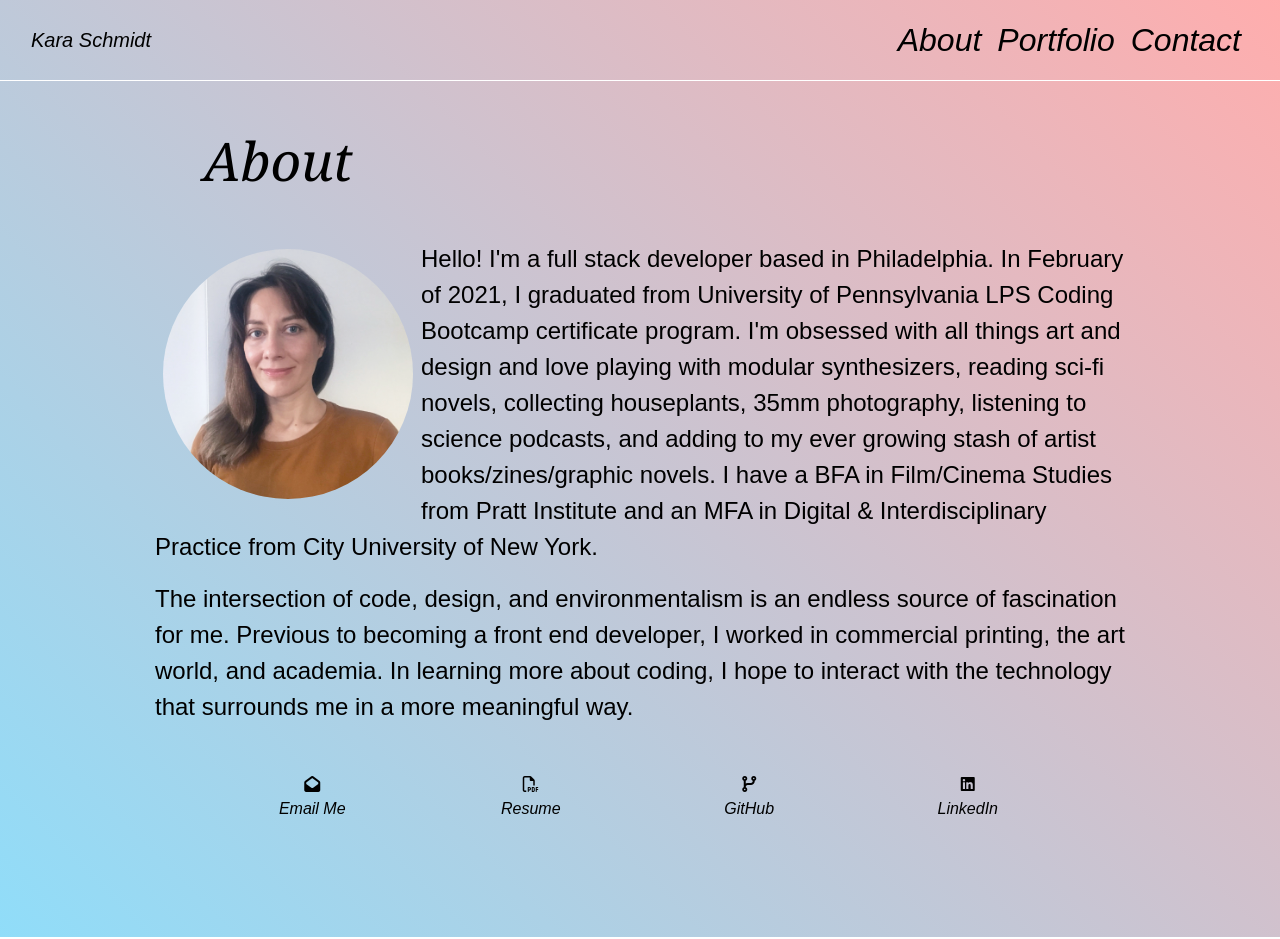
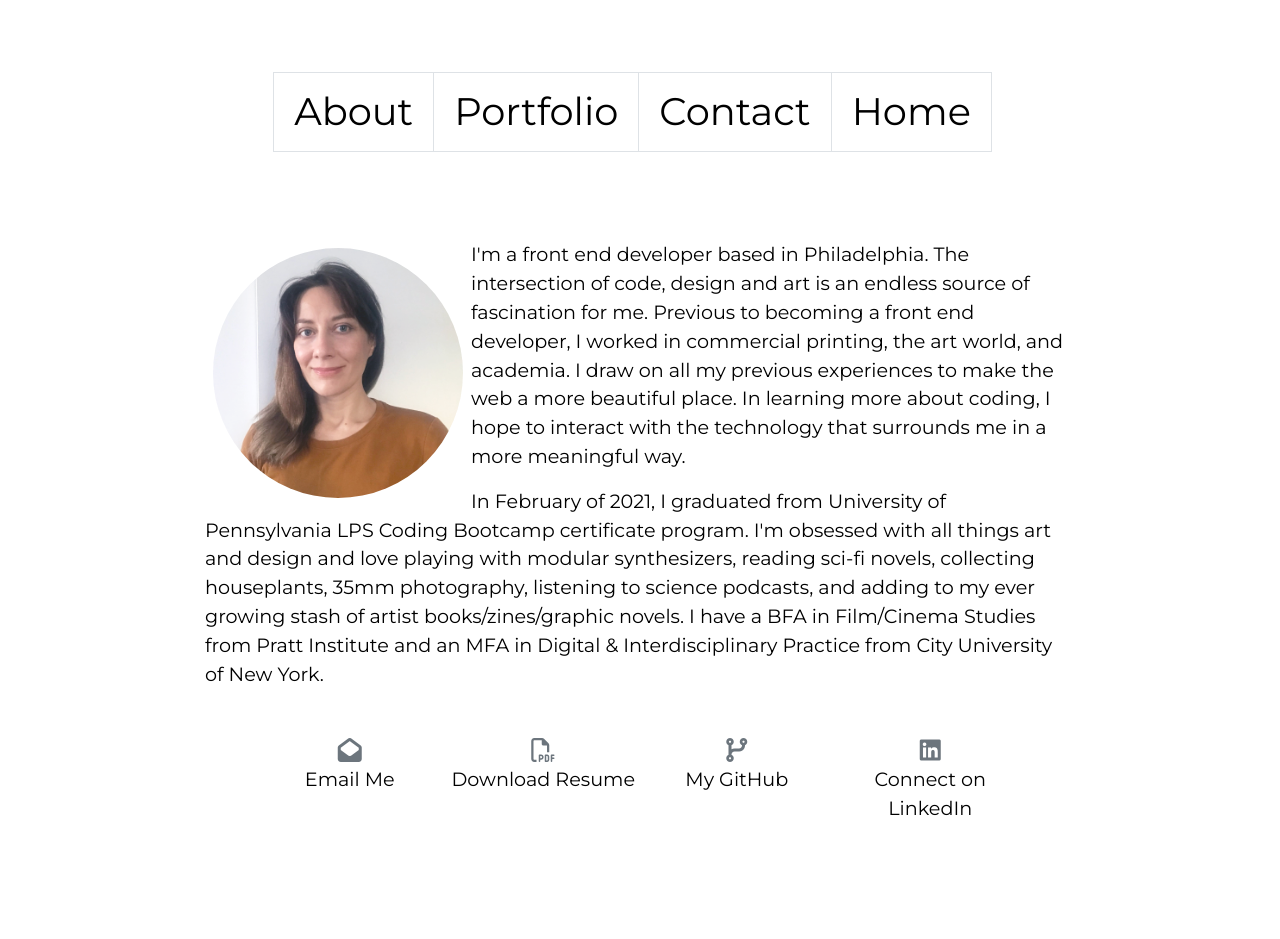
Before and after one commit to karajsch/react-portfolio, a React (Create React App) app: page /About in a window 1280 px wide. Built offline with nearby package versions, Linux system fonts and the light colour scheme.

Commit message:
trying again

```diff
--- a/package.json
+++ b/package.json
@@ -1,6 +1,6 @@
 {
   "name": "react-portfolio",
-  "homepage": "https://karajsch.github.io/react-portfolio/",
+  "homepage": "https://karajsch.github.io",
   "version": "0.1.0",
   "private": true,
   "dependencies": {
@@ -8,7 +8,6 @@
     "@testing-library/react": "^11.2.5",
     "@testing-library/user-event": "^12.6.3",
     "bootstrap": "^4.6.0",
-    "gh-pages": "^3.1.0",
     "react": "^17.0.1",
     "react-bootstrap": "^1.4.3",
     "react-dom": "^17.0.1",
@@ -41,5 +40,8 @@
       "last 1 firefox version",
       "last 1 safari version"
     ]
+  },
+  "devDependencies": {
+    "gh-pages": "^3.1.0"
   }
 }
--- a/public/index.html
+++ b/public/index.html
@@ -14,6 +14,8 @@
   rel="stylesheet"
   href="https://cdnjs.cloudflare.com/ajax/libs/animate.css/4.1.1/animate.min.css"
 />
+<link rel="preconnect" href="https://fonts.gstatic.com">
+<link href="https://fonts.googleapis.com/css2?family=Montserrat&display=swap" rel="stylesheet">
 </head>
 <script src="https://kit.fontawesome.com/82ef6d5fbe.js" crossorigin="anonymous"></script>
 <body>
--- a/src/components/Footer/style.css
+++ b/src/components/Footer/style.css
@@ -3,5 +3,5 @@ footer {
     position:absolute;
     bottom:0;
     width:100%;
-    height:20px;
+    height:40px;
 }
--- a/src/components/Navbar/index.js
+++ b/src/components/Navbar/index.js
@@ -2,22 +2,23 @@ import React from "react";
 import { Link } from "react-router-dom";
 import "./style.css";
 
-// Depending on the current path, this component sets the "active" class on the appropriate navigation link item
+// Depending on tde current patd, tdis component sets tde "active" class on tde appropriate navigation link item
 function Navbar() {
   return (
     <nav className="navbar navbar-expand-lg">
-      <div className="container-fluid">
+      <div className="container-fluid nav justify-content-center">
+        <div>
+          <ul className="navbar-nav d-flex">
+          <table className="table table-bordered">
+            <tbody>
+              <tr>
+              <td id="about">
 
-        <Link className="navbar-brand" to="/">
-        Kara Schmidt
-        </Link>
-        <div>
-          <ul className="navbar-nav">
-            <li className="nav-item">
+                <li className="nav-item">
               <Link
                 to="About"
                 className={
-                  window.location.pathname === "/About"
+                  window.location.patdname === "/About"
                     ? "nav-link active"
                     : "nav-link"
                 }
@@ -25,11 +26,13 @@ function Navbar() {
                 About
               </Link>
             </li>
+            </td>
+            <td  id="portfolio">
             <li className="nav-item">
               <Link
                 to="/Projects"
                 className={
-                  window.location.pathname === "/Projects"
+                  window.location.patdname === "/Projects"
                     ? "nav-link active"
                     : "nav-link"
                 }
@@ -37,11 +40,12 @@ function Navbar() {
                 Portfolio
               </Link>
             </li>
+            </td> <td  id="contact">
             <li className="nav-item">
               <Link
                 to="/Contact"
                 className={
-                  window.location.pathname === "/Contact"
+                  window.location.patdname === "/Contact"
                     ? "nav-link active"
                     : "nav-link"
                 }
@@ -49,6 +53,23 @@ function Navbar() {
                 Contact
               </Link>
             </li>
+            </td> <td  id="home">
+            <li className="nav-item">
+              <Link
+                to="/"
+                className={
+                  window.location.patdname === "/"
+                    ? "nav-link active"
+                    : "nav-link"
+                }
+              >
+                Home
+              </Link>
+            </li>
+        </td></tr>
+  </tbody>
+</table>
+
           </ul>
         </div>
       </div>
--- a/src/components/Navbar/style.css
+++ b/src/components/Navbar/style.css
@@ -1,4 +1,29 @@
 .navbar {
-    border-bottom: solid 1px #FFF;
-    font-size: 200%;
+  font-size: 200%;
+  margin: 5%;
+  line-height: 100%;
 }
+
+.nav-link:hover {
+    background-color:transparent;
+  }
+
+#about:hover {
+  background-color: rgb(188, 255, 190);
+}
+
+#portfolio:hover {
+  background-color: rgb(255, 255, 205);
+}
+
+#contact:hover {
+    background-color: rgb(202, 241, 255);
+  }
+
+#home:hover {
+    background-color: #ffe1e1;
+  }
+
+#about:hover, #portfolio:hover, #contact:hover, #home:hover {
+    transition:0.5s;
+  }
--- a/src/components/pages/About.js
+++ b/src/components/pages/About.js
@@ -5,15 +5,21 @@ function About() {
   return (
     <div>
       <div className="container-fluid" id="aboutme">
-        <h1 className="m-5">About</h1>
         <img
           src={Kara}
           height="250"
           className="m-2 rounded-circle responsive float-left"
-          id="kara-img"
-        />
+          id="kara-img" alt="Portrait photo" />
         <p>
-          Hello! I'm a full stack developer based in Philadelphia. In February
+          I'm a front end developer based in Philadelphia. The intersection of code, design and art is an endless
+          source of fascination for me. Previous to becoming a front end
+          developer, I worked in commercial printing, the art world, and
+          academia. I draw on all my previous experiences to make the web a more beautiful place. In learning more about coding, I hope to interact with the
+          technology that surrounds me in a more meaningful way.
+        </p>
+
+        <p>
+        In February
           of 2021, I graduated from University of Pennsylvania LPS Coding
           Bootcamp certificate program. I'm obsessed with all things art and
           design and love playing with modular synthesizers, reading sci-fi
@@ -23,36 +29,28 @@ function About() {
           Pratt Institute and an MFA in Digital & Interdisciplinary Practice
           from City University of New York.
         </p>
-
-        <p>
-          The intersection of code, design, and environmentalism is an endless
-          source of fascination for me. Previous to becoming a front end
-          developer, I worked in commercial printing, the art world, and
-          academia. In learning more about coding, I hope to interact with the
-          technology that surrounds me in a more meaningful way.
-        </p>
         <div className="row row-cols-2 row-cols-md-4 row-cols-lg-4 row-cols-xl-4 m-5">
           <div className="text-center mb-5">
-            <i className="fas fa-envelope-open"></i> <br />
+            <i className="fas fa-envelope-open fa-lg text-secondary"></i> <br />
             <a href="karaiscoding@gmail.com">Email Me</a>
           </div>
 
           <div className="text-center mb-5">
-            <i class="far fa-file-pdf"></i> <br />
-            <a href="Resume_02-09-2021.pdf">Resume</a>
+            <i className="far fa-file-pdf fa-lg text-secondary"></i> <br />
+            <a href="Resume_02-09-2021.pdf">Download Resume</a>
           </div>
 
           <div className="text-center mb-5">
-            <i class="fas fa-code-branch"></i> <br />
+            <i className="fas fa-code-branch fa-lg text-secondary"></i> <br />
             <a href="https://github.com/karajsch" target="_new">
-              GitHub
+              My GitHub
             </a>
           </div>
 
           <div className="text-center mb-5">
-            <i class="fab fa-linkedin"></i> <br />
+            <i className="fab fa-linkedin fa-lg text-secondary"></i> <br />
             <a href="https://www.linkedin.com/in/karajsch/" target="_new">
-              LinkedIn
+            Connect on LinkedIn
             </a>
           </div>
         </div>
--- a/src/components/pages/Contact.js
+++ b/src/components/pages/Contact.js
@@ -3,7 +3,6 @@ import React from "react";
 const Contact = () => (
   <div>
       <div className="container-fluid w-75">
-        <h1 className="m-5">Contact</h1>
         <div className="row row-cols-1 row-cols-md-2 row-cols-lg-2 row-cols-xl-2 m-5">
         <div className="col">
         <p>e | <a href="mailto: karaiscoding@gmail.com">karaiscoding@gmail.com</a> </p>
@@ -21,14 +20,14 @@ const Contact = () => (
                             Your Email Address
                             <div className="form-group w-75">
                                 <input type="email" className="form-control" name="_replyto"
-                                    placeholder="name @ example.com" required />
+                                    placeholder="name@example.com" required />
                             </div>
                             Your Message
                             <div className="form-group w-75">
                                 <textarea name="message" className="form-control" placeholder="Hello!" rows="7"
                                     required />
                             </div>
-                            <button type="submit" className="btn w-75">Submit</button>
+                            <button type="submit" className="btn w-75">Send</button>
                         </form>
         </div>
   </div>
--- a/src/components/pages/Home.js
+++ b/src/components/pages/Home.js
@@ -1,9 +1,12 @@
 import React from "react";
 
 const Home = () => (
-  <div className="d-flex justify-content-around p-5 m-5 text-center">
-  {/* literally just a smiley face */}
-   <i class="far fa-smile fa-2x"></i>
+  <div className="d-flex text-center">
+  <section className="container-fluid">
+  <h1 className="intro">Hello</h1>
+  <h1>My name is Kara Schmidt.</h1>
+  <h1>I build things on the internet.</h1>
+  </section>
   </div>
 );
 
--- a/src/index.css
+++ b/src/index.css
@@ -1,97 +1,81 @@
 html {
-  position: relative;
-  min-height: 100%;
+  position:relative;
+  min-height:100%;
 }
 
 body {
-  font-family: "Work Sans", sans-serif;
-  font-size: 100%;
-  color: #000000;
-  background: linear-gradient(
-    225deg,
-    hsla(0, 100%, 84%, 1) 0%,
-    rgb(144, 221, 249) 100%
-  );
-  /* font-style: italic; */
-  padding-bottom: 20px;
+  font-family:'Montserrat', sans-serif;
+  font-size:120%;
+  color:#000000;
+  background:white;
+  padding-bottom:20px;
 }
 
-p {
-  font-size: 24px;
+.intro {
+  font-size:1000%;
+  font-family:'didot';
+  font-style:italic;
 }
 
 h1 {
-  color: #000000;
-  font-family: Georgia, "Times New Roman", Times, serif;
-  font-weight: 200;
-  font-style: italic;
-  font-size: 40pt;
+  color:#000000;
+  font-style:normal;
+  font-size:200%;
 }
 
 h2 {
-  color: #000000;
-  font-family: "Work Sans", sans-serif;
-  font-weight: 200;
-  font-style: italic;
-  font-size: 18pt;
+  color:#000000;
+  font-size:120%;
 }
 
-a:link,
-a:visited,
-a:active {
-  color: rgb(0, 0, 0);
-  font-weight: 200;
-  font-style: italic;
-  text-decoration: underline !important;
-  text-decoration-color: rgba(255, 255, 255, 0) !important;
-  text-decoration-thickness: 5px !important;
+a:link, a:visited, a:active {
+  color:black;
+  font-style:normal;
+  text-decoration:none
 }
 
 a:hover {
-  color: rgb(0, 0, 0);
-  font-weight: 200;
-  font-style: italic;
-  text-decoration: underline !important;
-  text-decoration-color: #fff !important;
-  text-decoration-thickness: 5px !important;
-  transition: 0.5s !important;
+  color:black;
+  background-color:rgb(255, 255, 121);
+  font-style:normal;
+  text-decoration:none
 }
 
 .card {
-  background: rgba(255, 255, 255, 0.25);
-  border: 1px solid #ffffff;
+  background:rgba(255, 255, 255, 0.25);
+  border:1px solid #ffffff;
 }
 
 .card-header {
-  border-bottom: 1px solid #ffffff;
+  border-bottom:1px solid #ffffff;
 }
 
 .card-footer {
-  border-top: 1px solid #ffffff;
+  border-top:1px solid #ffffff;
 }
 
 .btn {
-  background-color: #3333cc;
-  color: white;
-  font-style: italic;
-  font-size: 18pt;
+  background-color:#ff4747;
+  color:#ffffff;
+  font-style:normal;
+  font-size:180%;
 }
 
 .btn:hover {
-  background-color: #2a2a9d;
-  color: white;
-  transition: 0.3s;
+  background-color:#e90000;
+  color:white;
+  transition:0.3s;
 }
 
 .form-control {
-  font-family: Monaco;
-  border: 1px solid #3333cc;
+  font-family:Monaco;
+  font-size:95%;
 }
 
 #aboutme {
-  max-width: 1000px;
+  max-width:900px;
 }
 
 #kara-img {
-  opacity: 0.85;
+  opacity:0.85;
 }
```
Also changed, not shown: src/components/Card/index.js (+13 -8 lines), src/components/Card/style.css (+12 -9 lines), 2 other files (tests, documents, lock files or other folders).
